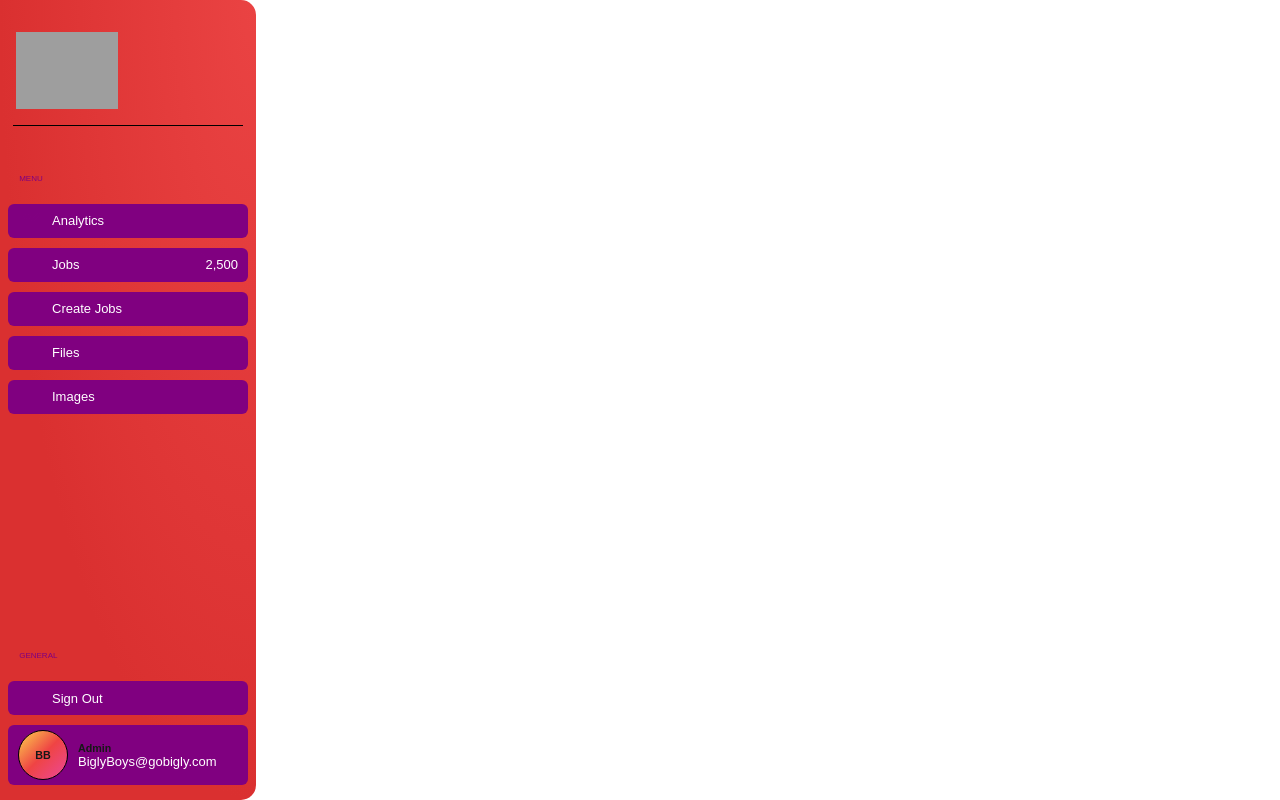
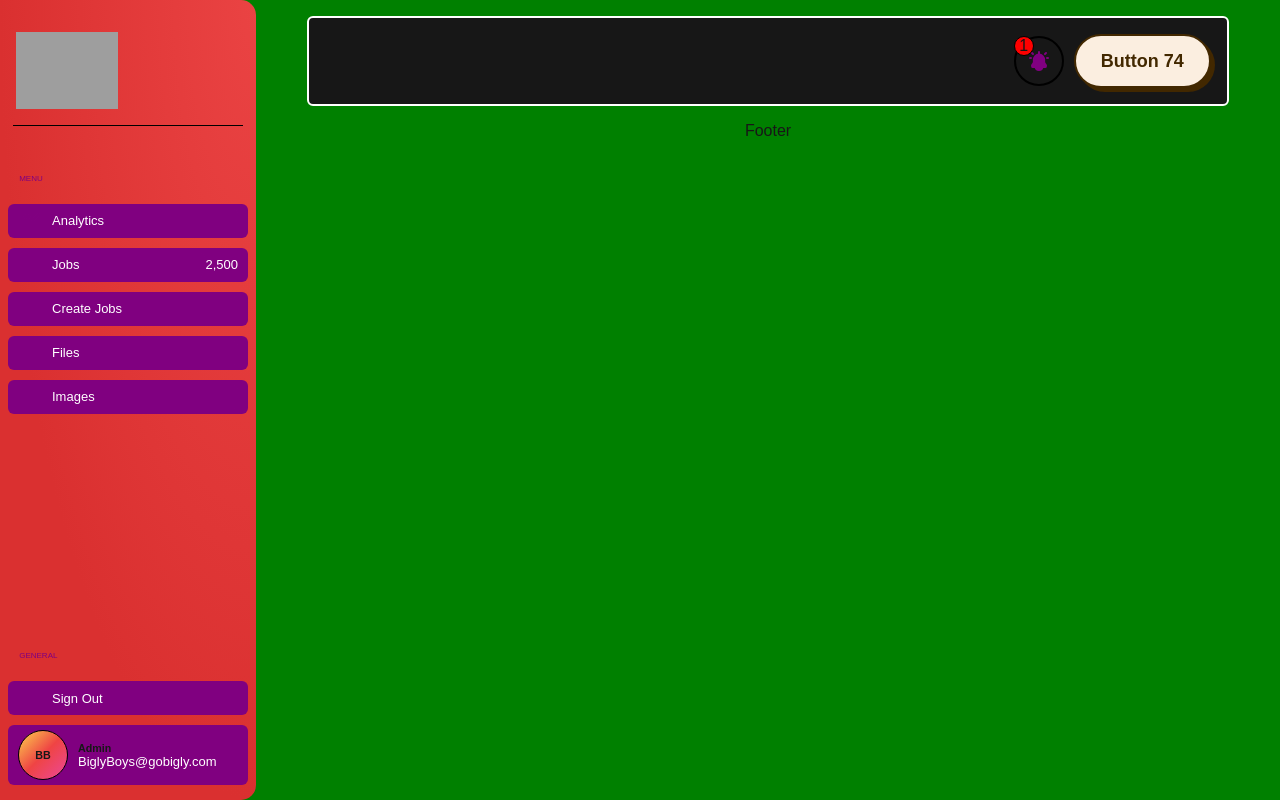
Before and after one commit to mondragon-ai/bigly-production-tracking, a Next.js app: page / in a window 1280 px wide. Built offline with nearby package versions, Linux system fonts and the light colour scheme; grey boxes are pictures that could not be loaded.

Commit message:
🗺️ Top Nav - basic styling

```diff
--- a/src/app/layout.tsx
+++ b/src/app/layout.tsx
@@ -2,6 +2,8 @@ import type {Metadata} from "next";
 import localFont from "next/font/local";
 import "./globals.css";
 import {NavMenu} from "@/components/layout.tsx/NavMenu";
+import styles from "./page.module.css";
+import {TopBar} from "@/components/shared/TopBar";
 
 const geistSans = localFont({
   src: "./fonts/GeistVF.woff",
@@ -26,9 +28,15 @@ export default function RootLayout({
 }>) {
   return (
     <html lang="en">
-      <body className={`${geistSans.variable} ${geistMono.variable}`}>
+      <body
+        className={`${geistSans.variable} ${geistMono.variable} ${styles.mainPage}`}
+      >
         <NavMenu />
-        {children}
+        <main className={styles.mainSection}>
+          <TopBar />
+          {children}
+          <footer>Footer</footer>
+        </main>
       </body>
     </html>
   );
--- a/src/app/page.module.css
+++ b/src/app/page.module.css
@@ -10,3 +10,71 @@
 
 @media (prefers-color-scheme: dark) {
 }
+
+/* =============================================================== */
+/*  2. MAIN PAGE                                                   */
+/* =============================================================== */
+
+.mainPage {
+  position: fixed;
+  display: flex;
+  flex-direction: column;
+  justify-content: flex-start;
+  position: relative;
+  align-items: center;
+  padding: 0;
+  margin: 0;
+  width: 100%;
+  height: 100%;
+  min-height: 100vh;
+  height: 100%;
+  height: 100vh;
+  height: 100dvh;
+  height: 100svh;
+  overflow-y: scroll;
+  min-height: 100vh;
+  min-height: 100dvh;
+  min-height: 100svh;
+  bottom: 0;
+  top: 0;
+}
+
+.mainSection {
+  display: flex;
+  flex-direction: column;
+  justify-content: flex-start;
+  position: relative;
+  align-items: center;
+  padding: 0;
+  margin: 0;
+  width: 100%;
+  height: 100%;
+  min-height: 100vh;
+  height: 100%;
+  height: 100vh;
+  height: 100dvh;
+  height: 100svh;
+  overflow-y: scroll;
+  min-height: 100vh;
+  min-height: 100dvh;
+  min-height: 100svh;
+  bottom: 0;
+  top: 0;
+}
+
+/* Computer (Mac 13-inch to Mac 16-inch) */
+@media only screen and (min-width: 1280px) and (max-width: 3072px) {
+  .mainPage {
+    display: flex;
+    flex-direction: row;
+    justify-content: flex-start;
+    position: relative;
+    align-items: flex-start;
+    background-color: var(--main-accent);
+  }
+  .mainSection {
+    width: 80%;
+    max-width: 80%;
+    background-color: var(--main-accent);
+  }
+}
--- a/src/components/layout.tsx/Layout.module.css
+++ b/src/components/layout.tsx/Layout.module.css
@@ -255,3 +255,111 @@
     margin-left: 10px;
   }
 }
+/* =============================================================== */
+/*  2. MAIN PAGE                                                   */
+/* =============================================================== */
+
+.mainPage {
+  display: flex;
+  flex-direction: column;
+  justify-content: flex-start;
+  position: relative;
+  align-items: center;
+  padding: 0;
+  margin: 0;
+  width: 100%;
+  height: 100%;
+  min-height: 100vh;
+  height: 100%;
+  height: 100vh;
+  height: 100dvh;
+  height: 100svh;
+  overflow-y: scroll;
+  min-height: 100vh;
+  min-height: 100dvh;
+  min-height: 100svh;
+  bottom: 0;
+  top: 0;
+}
+
+.mainSection {
+  display: flex;
+  flex-direction: column;
+  justify-content: flex-start;
+  position: relative;
+  align-items: center;
+  padding: 0;
+  margin: 0;
+  width: 100%;
+  height: 100%;
+  min-height: 100vh;
+  height: 100%;
+  height: 100vh;
+  height: 100dvh;
+  height: 100svh;
+  overflow-y: scroll;
+  min-height: 100vh;
+  min-height: 100dvh;
+  min-height: 100svh;
+  bottom: 0;
+  top: 0;
+}
+.mainPage header {
+  display: flex;
+  flex-direction: row;
+  justify-content: space-between;
+  position: relative;
+  align-items: center;
+  padding: 1rem;
+  margin: 0;
+  width: 100%;
+  height: auto;
+}
+
+.mainPage header .profile {
+  display: flex;
+  flex-direction: row;
+  justify-content: space-between;
+  position: relative;
+  align-items: center;
+  padding: 0rem;
+  margin: 0;
+  width: auto;
+  height: auto;
+}
+
+.mainPage header .profile span {
+  font-family: Arial, sans-serif;
+  font-size: 10px;
+  font-weight: 100;
+  color: var(--main-light);
+  text-decoration: none;
+  letter-spacing: 1px;
+}
+
+.mainPage header .profile img {
+  margin-left: 0.3rem;
+  width: 40px;
+  height: 40px;
+  border-radius: 50%;
+  border: 1px solid var(--main-accent);
+  object-fit: cover;
+}
+
+/* Computer (Mac 13-inch to Mac 16-inch) */
+@media only screen and (min-width: 1280px) and (max-width: 3072px) {
+  .mainPage {
+    display: flex;
+    flex-direction: row;
+    justify-content: flex-start;
+    position: relative;
+    align-items: flex-start;
+  }
+  .mainSection {
+    width: 80%;
+    max-width: 80%;
+  }
+  .mainPage header {
+    padding: 1rem 4rem;
+  }
+}
--- a/src/components/shared/Shared.module.css
+++ b/src/components/shared/Shared.module.css
@@ -73,3 +73,91 @@
   align-items: center;
   border: 1px solid black;
 }
+
+/* =============================================================== */
+/*  4. TOP BAR                                                     */
+/* =============================================================== */
+.topBarWrapper {
+  position: relative;
+  display: flex;
+  flex-direction: row;
+  justify-content: center;
+  align-items: center;
+  width: 100%;
+}
+.topBar {
+  position: relative;
+  display: flex;
+  flex-direction: row;
+  justify-content: flex-end;
+  align-items: center;
+  width: 90%;
+  height: auto;
+  padding: 1rem;
+  background-color: var(--foreground);
+  margin: 1rem 0;
+  border: 2px solid var(--background);
+  border-radius: 6px;
+}
+
+.topBar .right {
+  position: relative;
+  display: flex;
+  flex-direction: row;
+  justify-content: flex-end;
+  align-items: center;
+  width: auto;
+  height: auto;
+  margin-left: 10px;
+}
+
+.topBar .right > button {
+  margin-left: 10px;
+}
+
+.topBar .right .btnWrapper {
+  position: relative;
+  display: flex;
+  flex-direction: row;
+  justify-content: center;
+  align-items: center;
+  width: auto;
+  height: auto;
+  margin: 0;
+  padding: 0;
+}
+
+.topBar .right .btnWrapper .notification {
+  width: 20px;
+  height: 20px;
+  position: absolute;
+  display: flex;
+  flex-direction: row;
+  justify-content: center;
+  align-items: center;
+  background-color: var(--destructive-accent);
+  border-radius: 10px;
+  top: 0;
+  border: 1px solid black;
+  left: 0;
+}
+
+.topBar .right .btnWrapper .btn {
+  width: 50px;
+  height: 50px;
+  position: relative;
+  display: flex;
+  flex-direction: row;
+  justify-content: center;
+  align-items: center;
+  background-color: var(--foreground);
+  border-radius: 25px;
+  border: 2px solid black;
+}
+
+.topBar svg path {
+  background-color: var(--secondary-accent);
+  fill: var(--secondary-accent);
+  stroke: var(--secondary-accent);
+  clip-path: var(--secondary-accent);
+}
--- /dev/null
+++ b/src/components/shared/TopBar.tsx
@@ -0,0 +1,39 @@
+import {Button} from "./Button";
+import styles from "./Shared.module.css";
+export const TopBar = () => {
+  return (
+    <header className={styles.topBarWrapper}>
+      <div className={styles.topBar}>
+        <div className={styles.right}>
+          {/* <ColorMode /> */}
+          <div className={styles.btnWrapper}>
+            <div className={styles.btn}>
+              <svg
+                aria-hidden="true"
+                xmlns="http://www.w3.org/2000/svg"
+                width="24"
+                height="24"
+                fill="none"
+                viewBox="0 0 24 24"
+              >
+                <path
+                  stroke="currentColor"
+                  stroke-linecap="round"
+                  stroke-linejoin="round"
+                  stroke-width="2"
+                  d="M12 5.464V3.099m0 2.365a5.338 5.338 0 0 1 5.133 5.368v1.8c0 2.386 1.867 2.982 1.867 4.175C19 17.4 19 18 18.462 18H5.538C5 18 5 17.4 5 16.807c0-1.193 1.867-1.789 1.867-4.175v-1.8A5.338 5.338 0 0 1 12 5.464ZM6 5 5 4M4 9H3m15-4 1-1m1 5h1M8.54 18a3.48 3.48 0 0 0 6.92 0H8.54Z"
+                />
+              </svg>
+            </div>
+            <div className={styles.notification}>1</div>
+          </div>
+          <Button />
+        </div>
+      </div>
+    </header>
+  );
+};
+
+export const ColorMode = () => {
+  return <div>MODE</div>;
+};
```
